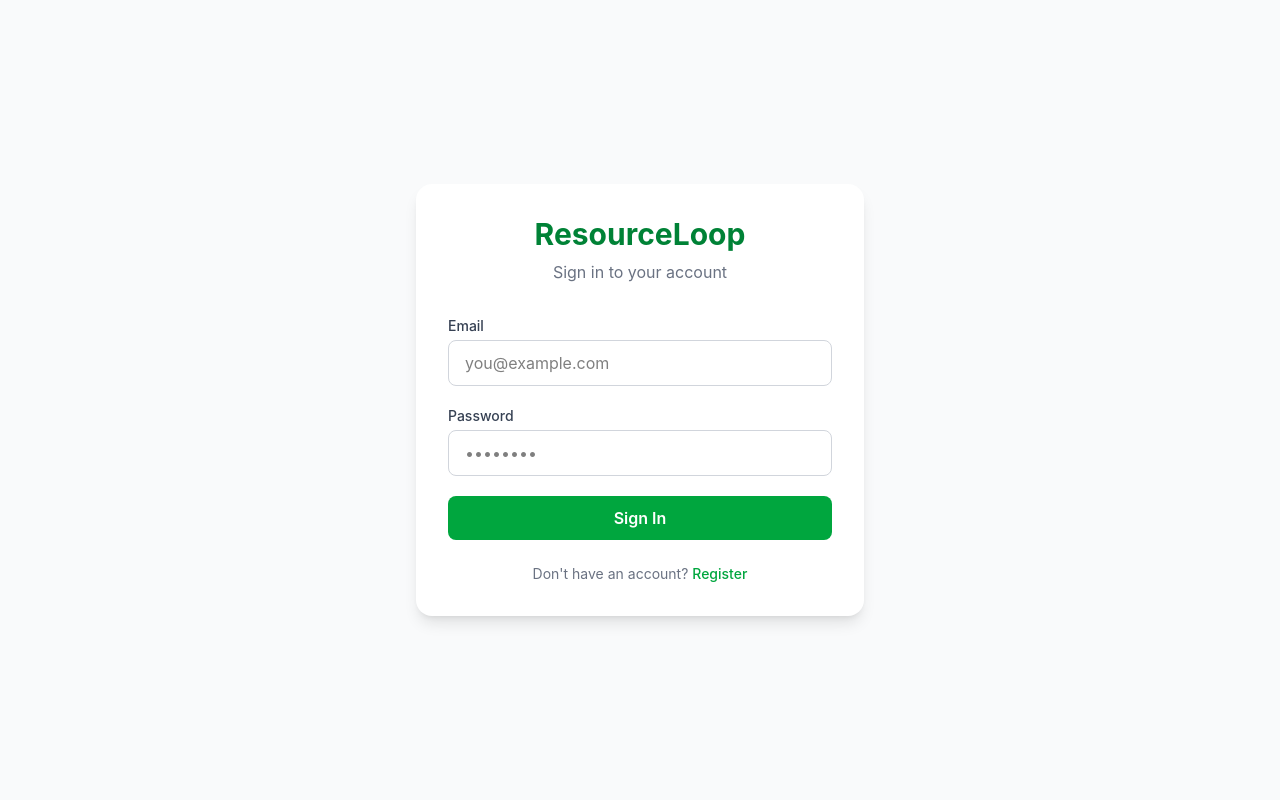
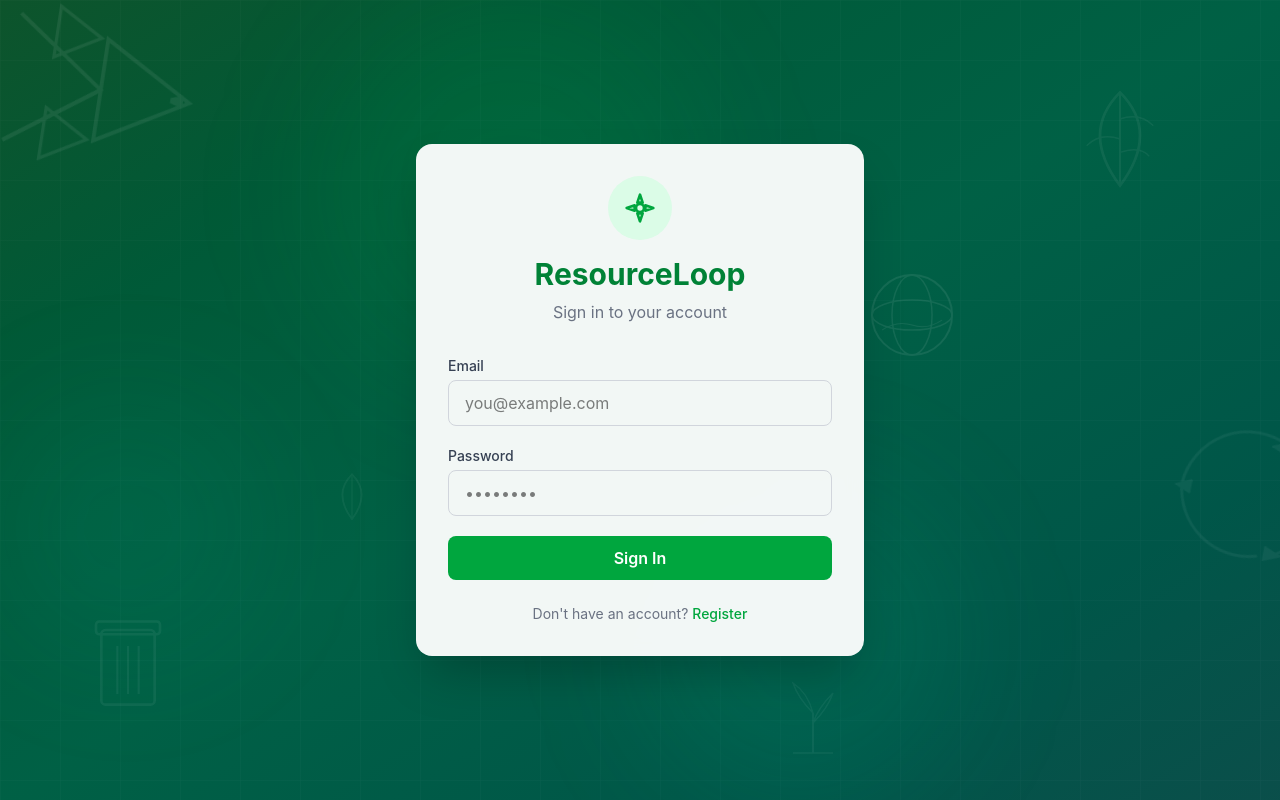
Before and after one commit to Tejas-India-Hackathon-2026/Team-Robbin-Good, a React app in the folder frontend/: page /login in a window 1280 px wide. Built offline with nearby package versions, Linux system fonts and the light colour scheme; the HTML template or start-up script is replaced by a standard one.

Commit message:
feat: add animated waste management background to login and register pages

```diff
--- /dev/null
+++ b/frontend/src/components/WasteBackground.jsx
@@ -0,0 +1,86 @@
+export default function WasteBackground({ children }) {
+  return (
+    <div className="min-h-screen relative overflow-hidden bg-gradient-to-br from-green-900 via-emerald-800 to-teal-900">
+      <div className="absolute inset-0 overflow-hidden pointer-events-none">
+        {/* Animated grid pattern */}
+        <svg className="absolute inset-0 w-full h-full opacity-[0.04]" xmlns="http://www.w3.org/2000/svg">
+          <defs>
+            <pattern id="grid" width="60" height="60" patternUnits="userSpaceOnUse">
+              <path d="M 60 0 L 0 0 0 60" fill="none" stroke="white" strokeWidth="1" />
+            </pattern>
+          </defs>
+          <rect width="100%" height="100%" fill="url(#grid)" />
+        </svg>
+
+        {/* Recycling symbol - top left */}
+        <svg className="absolute -top-10 -left-10 w-64 h-64 opacity-[0.07] animate-spin-slow" viewBox="0 0 200 200" fill="none" xmlns="http://www.w3.org/2000/svg">
+          <path d="M100 20 L140 90 H60 Z" stroke="white" strokeWidth="3" fill="none" />
+          <path d="M50 160 L100 90 L150 160" stroke="white" strokeWidth="3" fill="none" />
+          <path d="M150 160 L100 90" stroke="white" strokeWidth="3" fill="none" />
+          <path d="M60 95 L40 130 L80 130 Z" stroke="white" strokeWidth="2.5" fill="none" />
+          <path d="M140 95 L120 130 L160 130 Z" stroke="white" strokeWidth="2.5" fill="none" />
+          <path d="M95 25 L105 25 L102 35 L98 35 Z" fill="white" />
+        </svg>
+
+        {/* Leaf cluster - top right */}
+        <svg className="absolute top-20 right-20 w-40 h-40 opacity-[0.06] animate-float" viewBox="0 0 120 120" xmlns="http://www.w3.org/2000/svg">
+          <path d="M60 10 Q90 40 60 80 Q30 40 60 10Z" stroke="white" strokeWidth="2" fill="none" />
+          <path d="M60 10 L60 80" stroke="white" strokeWidth="1.5" />
+          <path d="M60 30 Q75 25 85 35" stroke="white" strokeWidth="1" fill="none" />
+          <path d="M60 45 Q45 40 35 50" stroke="white" strokeWidth="1" fill="none" />
+          <path d="M60 55 Q75 50 82 58" stroke="white" strokeWidth="1" fill="none" />
+        </svg>
+
+        {/* Bin icon - bottom left */}
+        <svg className="absolute bottom-16 left-16 w-32 h-32 opacity-[0.06] animate-float-delayed" viewBox="0 0 100 120" xmlns="http://www.w3.org/2000/svg">
+          <rect x="25" y="30" width="50" height="70" rx="4" stroke="white" strokeWidth="2.5" fill="none" />
+          <rect x="20" y="22" width="60" height="12" rx="3" stroke="white" strokeWidth="2.5" fill="none" />
+          <line x1="40" y1="45" x2="40" y2="90" stroke="white" strokeWidth="2" />
+          <line x1="50" y1="45" x2="50" y2="90" stroke="white" strokeWidth="2" />
+          <line x1="60" y1="45" x2="60" y2="90" stroke="white" strokeWidth="2" />
+        </svg>
+
+        {/* Circular arrows - right side */}
+        <svg className="absolute top-1/2 -right-16 w-48 h-48 opacity-[0.05] animate-spin-slow-reverse" viewBox="0 0 200 200" xmlns="http://www.w3.org/2000/svg">
+          <path d="M100 30 A70 70 0 0 1 160 130" stroke="white" strokeWidth="3" fill="none" strokeLinecap="round" />
+          <path d="M155 115 L162 132 L148 132" stroke="white" strokeWidth="2.5" fill="white" />
+          <path d="M160 140 A70 70 0 0 1 40 130" stroke="white" strokeWidth="3" fill="none" strokeLinecap="round" />
+          <path d="M45 145 L38 128 L52 128" stroke="white" strokeWidth="2.5" fill="white" />
+          <path d="M40 120 A70 70 0 0 1 100 30" stroke="white" strokeWidth="3" fill="none" strokeLinecap="round" />
+          <path d="M105 40 L98 25 L92 40" stroke="white" strokeWidth="2.5" fill="white" />
+        </svg>
+
+        {/* Earth/globe - center right */}
+        <svg className="absolute top-1/3 right-1/4 w-24 h-24 opacity-[0.05] animate-pulse-slow" viewBox="0 0 100 100" xmlns="http://www.w3.org/2000/svg">
+          <circle cx="50" cy="50" r="40" stroke="white" strokeWidth="2" fill="none" />
+          <ellipse cx="50" cy="50" rx="20" ry="40" stroke="white" strokeWidth="1.5" fill="none" />
+          <ellipse cx="50" cy="50" rx="40" ry="15" stroke="white" strokeWidth="1.5" fill="none" />
+          <path d="M20 65 Q35 55 50 60 Q65 65 80 55" stroke="white" strokeWidth="1" fill="none" />
+        </svg>
+
+        {/* Small leaves scattered */}
+        <svg className="absolute bottom-1/3 left-1/4 w-16 h-16 opacity-[0.05] animate-float" viewBox="0 0 50 50" xmlns="http://www.w3.org/2000/svg">
+          <path d="M25 5 Q40 20 25 40 Q10 20 25 5Z" stroke="white" strokeWidth="1.5" fill="none" />
+          <path d="M25 5 L25 40" stroke="white" strokeWidth="1" />
+        </svg>
+
+        {/* Seedling - bottom right */}
+        <svg className="absolute bottom-8 right-1/3 w-20 h-20 opacity-[0.06] animate-float-delayed" viewBox="0 0 60 80" xmlns="http://www.w3.org/2000/svg">
+          <path d="M30 75 L30 35" stroke="white" strokeWidth="2" />
+          <path d="M30 35 Q15 20 10 5 Q25 15 30 35Z" stroke="white" strokeWidth="1.5" fill="none" />
+          <path d="M30 45 Q45 30 50 15 Q35 30 30 45Z" stroke="white" strokeWidth="1.5" fill="none" />
+          <line x1="10" y1="75" x2="50" y2="75" stroke="white" strokeWidth="1.5" />
+        </svg>
+
+        {/* Gradient orbs */}
+        <div className="absolute top-0 left-1/4 w-96 h-96 bg-green-500/10 rounded-full blur-3xl" />
+        <div className="absolute bottom-0 right-1/4 w-80 h-80 bg-emerald-400/10 rounded-full blur-3xl" />
+        <div className="absolute top-1/2 left-0 w-64 h-64 bg-teal-500/8 rounded-full blur-3xl" />
+      </div>
+
+      <div className="relative z-10 min-h-screen flex items-center justify-center px-4">
+        {children}
+      </div>
+    </div>
+  )
+}
--- a/frontend/src/index.css
+++ b/frontend/src/index.css
@@ -1,4 +1,33 @@
 @import "tailwindcss";
+
+@theme {
+  --animate-spin-slow: spin-slow 20s linear infinite;
+  --animate-spin-slow-reverse: spin-slow-reverse 25s linear infinite;
+  --animate-float: float 6s ease-in-out infinite;
+  --animate-float-delayed: float-delayed 8s ease-in-out infinite;
+  --animate-pulse-slow: pulse-slow 4s ease-in-out infinite;
+
+  @keyframes spin-slow {
+    from { transform: rotate(0deg); }
+    to { transform: rotate(360deg); }
+  }
+  @keyframes spin-slow-reverse {
+    from { transform: rotate(360deg); }
+    to { transform: rotate(0deg); }
+  }
+  @keyframes float {
+    0%, 100% { transform: translateY(0); }
+    50% { transform: translateY(-18px); }
+  }
+  @keyframes float-delayed {
+    0%, 100% { transform: translateY(0); }
+    50% { transform: translateY(-14px); }
+  }
+  @keyframes pulse-slow {
+    0%, 100% { opacity: 0.05; transform: scale(1); }
+    50% { opacity: 0.09; transform: scale(1.05); }
+  }
+}
 
 body {
   margin: 0;
--- a/frontend/src/pages/LoginPage.jsx
+++ b/frontend/src/pages/LoginPage.jsx
@@ -1,6 +1,7 @@
 import { useState } from 'react'
 import { Link, useNavigate } from 'react-router-dom'
 import { useAuth } from '../context/AuthContext'
+import WasteBackground from '../components/WasteBackground'
 
 export default function LoginPage() {
   const [email, setEmail] = useState('')
@@ -25,9 +26,18 @@ export default function LoginPage() {
   }
 
   return (
-    <div className="min-h-screen flex items-center justify-center bg-gray-50 px-4">
-      <div className="w-full max-w-md bg-white rounded-2xl shadow-lg p-8">
+    <WasteBackground>
+      <div className="w-full max-w-md bg-white/95 backdrop-blur-sm rounded-2xl shadow-2xl p-8">
         <div className="text-center mb-8">
+          <div className="inline-flex items-center justify-center w-16 h-16 bg-green-100 rounded-full mb-4">
+            <svg className="w-8 h-8 text-green-600" viewBox="0 0 24 24" fill="none" stroke="currentColor" strokeWidth="2" strokeLinecap="round" strokeLinejoin="round">
+              <path d="M12 2L14 8H10L12 2Z" />
+              <path d="M12 22L10 16H14L12 22Z" />
+              <path d="M2 12L8 10V14L2 12Z" />
+              <path d="M22 12L16 14V10L22 12Z" />
+              <circle cx="12" cy="12" r="3" />
+            </svg>
+          </div>
           <h1 className="text-3xl font-bold text-green-700">ResourceLoop</h1>
           <p className="text-gray-500 mt-2">Sign in to your account</p>
         </div>
@@ -83,6 +93,6 @@ export default function LoginPage() {
           </Link>
         </p>
       </div>
-    </div>
+    </WasteBackground>
   )
 }
--- a/frontend/src/pages/RegisterPage.jsx
+++ b/frontend/src/pages/RegisterPage.jsx
@@ -2,6 +2,7 @@ import { useState } from 'react'
 import { Link, useNavigate } from 'react-router-dom'
 import { useAuth } from '../context/AuthContext'
 import { ROLES, ROLE_LABELS } from '../utils/constants'
+import WasteBackground from '../components/WasteBackground'
 
 export default function RegisterPage() {
   const [form, setForm] = useState({
@@ -39,9 +40,18 @@ export default function RegisterPage() {
     'w-full px-4 py-2.5 border border-gray-300 rounded-lg focus:ring-2 focus:ring-green-500 focus:border-transparent outline-none transition'
 
   return (
-    <div className="min-h-screen flex items-center justify-center bg-gray-50 px-4 py-8">
-      <div className="w-full max-w-md bg-white rounded-2xl shadow-lg p-8">
+    <WasteBackground>
+      <div className="w-full max-w-md bg-white/95 backdrop-blur-sm rounded-2xl shadow-2xl p-8">
         <div className="text-center mb-8">
+          <div className="inline-flex items-center justify-center w-16 h-16 bg-green-100 rounded-full mb-4">
+            <svg className="w-8 h-8 text-green-600" viewBox="0 0 24 24" fill="none" stroke="currentColor" strokeWidth="2" strokeLinecap="round" strokeLinejoin="round">
+              <path d="M12 2L14 8H10L12 2Z" />
+              <path d="M12 22L10 16H14L12 22Z" />
+              <path d="M2 12L8 10V14L2 12Z" />
+              <path d="M22 12L16 14V10L22 12Z" />
+              <circle cx="12" cy="12" r="3" />
+            </svg>
+          </div>
           <h1 className="text-3xl font-bold text-green-700">ResourceLoop</h1>
           <p className="text-gray-500 mt-2">Create your account</p>
         </div>
@@ -176,6 +186,6 @@ export default function RegisterPage() {
           </Link>
         </p>
       </div>
-    </div>
+    </WasteBackground>
   )
 }
```
